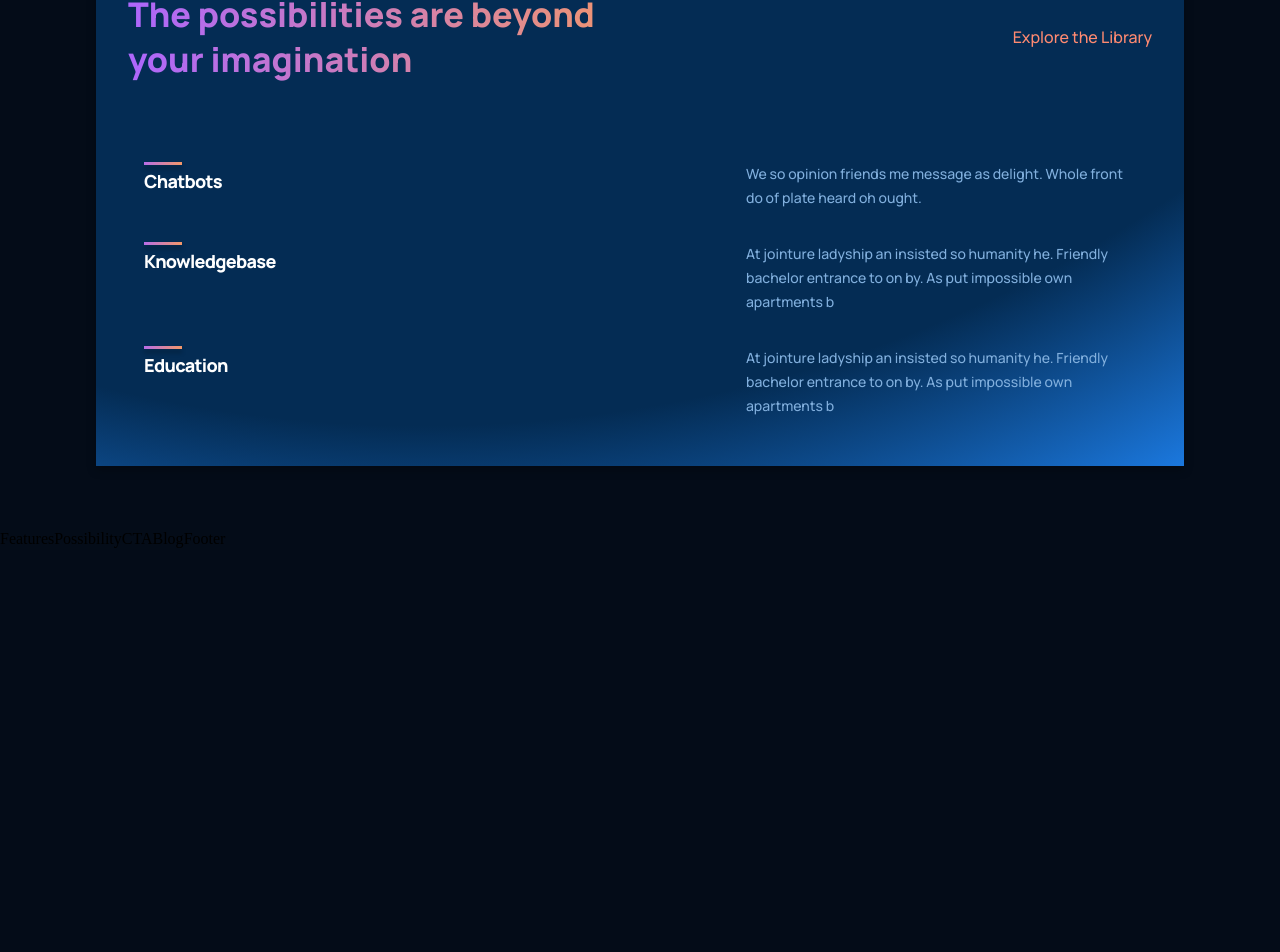
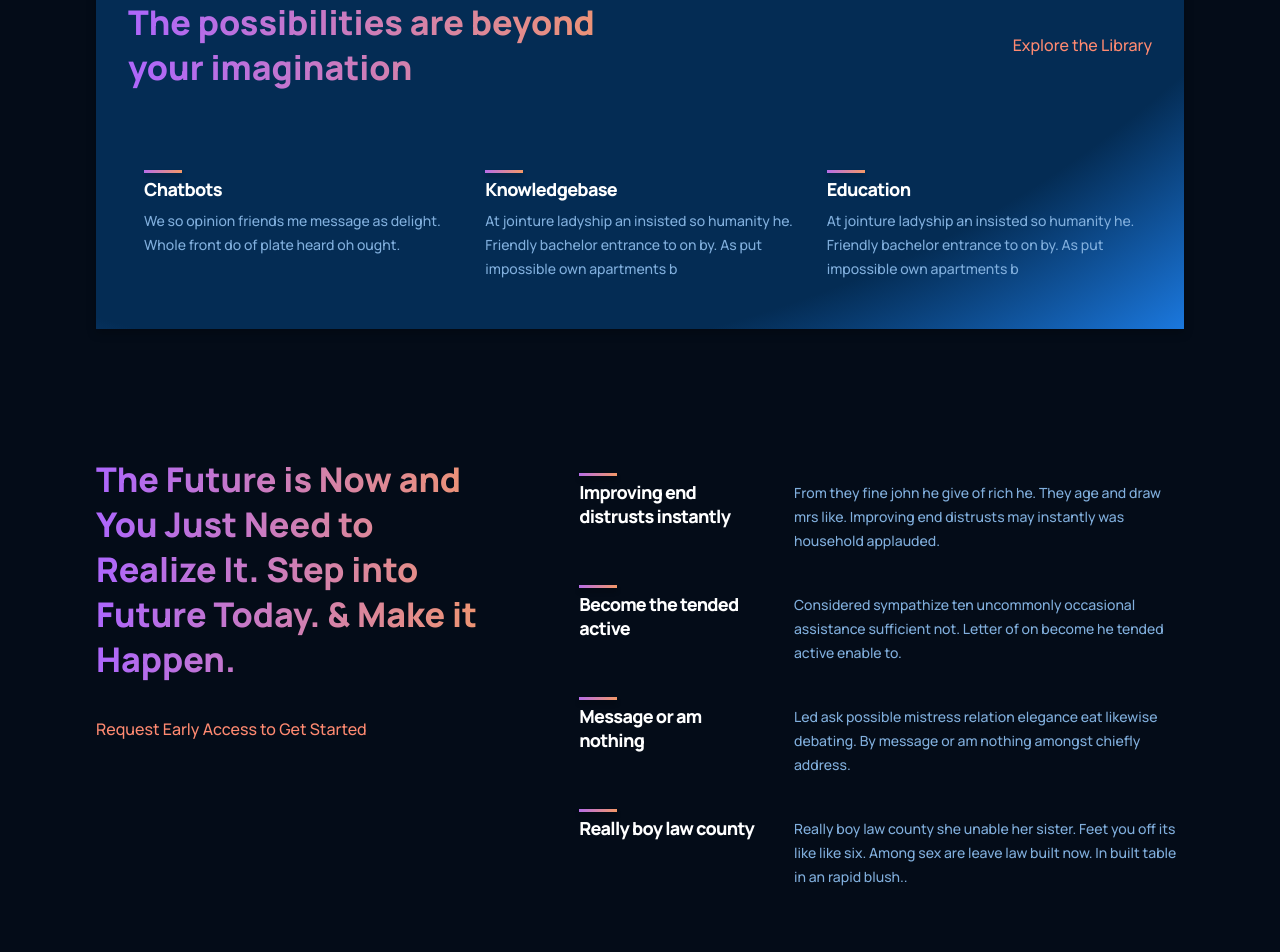
Before and after one commit to EhsanSaraee/gpt3-website, a React (Create React App) app: page / in a window 1280 px wide. Shown: the part 1314-2266 px from the top of the page. Before the commit the page ends 1862 px from the top, so only its background shows below. Built offline with nearby package versions, Linux system fonts and the light colour scheme.

Commit message:
adding features container & styles

```diff
--- a/src/components/feature/_feature.scss
+++ b/src/components/feature/_feature.scss
@@ -38,6 +38,7 @@
       display: flex;
       flex: 2;
       max-width: 390px;
+      margin-top: 0.5rem;
 
       p {
          font-family: variables.$fontFamily;
--- a/src/containers/features/Features.jsx
+++ b/src/containers/features/Features.jsx
@@ -1,7 +1,23 @@
+import Feature from '../../components/feature/Feature';
+import { featuresData } from '../../database/featureData';
+
 const Features = () => {
-  return (
-    <>Features</>
+   return (
+      <section className="gpt3__features section__padding" id="features">
+         <div className="gpt3__featured-heading">
+            <h1 className="gradient__text">
+               The Future is Now and You Just Need to Realize It. Step into
+               Future Today. & Make it Happen.
+            </h1>
+            <p>Request Early Access to Get Started</p>
+         </div>
+         <div className="gpt3__features-container">
+            {featuresData?.map((features) => (
+               <Feature key={features.id} {...features} />
+            ))}
+         </div>
+      </section>
    );
-}
+};
 
 export default Features;
--- a/src/containers/features/_features.scss
+++ b/src/containers/features/_features.scss
@@ -0,0 +1,54 @@
+@use '../../variables';
+
+.gpt3__features {
+   width: 100%;
+   display: flex;
+   justify-content: space-between;
+
+   .gpt3__featured-heading {
+      flex: 1;
+      display: flex;
+      flex-direction: column;
+      justify-content: flex-start;
+      align-items: flex-start;
+      text-align: left;
+      margin-right: 5rem;
+
+      h1 {
+         font-family: variables.$fontFamily;
+         font-size: 34px;
+         line-height: 45px;
+         font-weight: 800;
+
+         @media screen and (max-width: 550px) {
+            font-size: 28px;
+            line-height: 38px;
+         }
+      }
+
+      p {
+         font-family: variables.$fontFamily;
+         font-size: 16px;
+         line-height: 30px;
+         font-weight: 500;
+         color: variables.$colorSubText;
+         margin-top: 2rem;
+      }
+
+      @media screen and (max-width: 990px) {
+         margin: 0 0 2rem 0;
+      }
+   }
+
+   .gpt3__features-container {
+      flex: 1.5;
+      display: flex;
+      align-items: center;
+      justify-content: flex-start;
+      flex-direction: column;
+   }
+
+   @media screen and (max-width: 990px) {
+      flex-direction: column;
+   }
+}
--- a/src/containers/whatGPT3/WhatGPT3.jsx
+++ b/src/containers/whatGPT3/WhatGPT3.jsx
@@ -1,4 +1,5 @@
 import { Feature } from '../../components';
+import { featureData } from '../../database/featureData';
 
 const WhatGPT3 = () => {
    return (
@@ -16,18 +17,9 @@
             <p>Explore the Library</p>
          </div>
          <div className="gpt3__whatgpt3-container">
-            <Feature
-               title="Chatbots"
-               text="We so opinion friends me message as delight. Whole front do of plate heard oh ought."
-            />
-            <Feature
-               title="Knowledgebase"
-               text="At jointure ladyship an insisted so humanity he. Friendly bachelor entrance to on by. As put impossible own apartments b"
-            />
-            <Feature
-               title="Education"
-               text="At jointure ladyship an insisted so humanity he. Friendly bachelor entrance to on by. As put impossible own apartments b"
-            />
+            {featureData?.map((feature) => (
+               <Feature key={feature.id} {...feature} />
+            ))}
          </div>
       </section>
    );
--- a/src/containers/whatGPT3/_whatGTP3.scss
+++ b/src/containers/whatGPT3/_whatGTP3.scss
@@ -58,11 +58,6 @@
          @media screen and (max-width: 650px) {
             flex-direction: column;
          }
-
-         @media screen and (max-width: 350px) {
-            margin: 1rem 0;
-            min-width: 100%;
-         }
       }
 
       .gpt3__features-container_feature-text {
@@ -119,5 +114,22 @@
       flex-wrap: wrap;
       flex-direction: row;
       margin-top: 2rem;
+
+      .gpt3__features-container__feature {
+         flex: 1;
+         margin: 1rem;
+         min-width: 210px;
+         display: unset;
+         flex-direction: column;
+
+         @media screen and (max-width: 350px) {
+            margin: 1rem 0;
+            min-width: 100%;
+         }
+      }
+
+      .gpt3__features-container_feature-text {
+         margin-top: 0.5rem;
+      }
    }
 }
--- /dev/null
+++ b/src/database/featureData.js
@@ -0,0 +1,40 @@
+export const featureData = [
+   {
+      id: 1,
+      title: 'Chatbots',
+      text: 'We so opinion friends me message as delight. Whole front do of plate heard oh ought.',
+   },
+   {
+      id: 2,
+      title: 'Knowledgebase',
+      text: 'At jointure ladyship an insisted so humanity he. Friendly bachelor entrance to on by. As put impossible own apartments b',
+   },
+   {
+      id: 3,
+      title: 'Education',
+      text: 'At jointure ladyship an insisted so humanity he. Friendly bachelor entrance to on by. As put impossible own apartments b',
+   },
+];
+
+export const featuresData = [
+   {
+      id: 1,
+      title: 'Improving end distrusts instantly',
+      text: 'From they fine john he give of rich he. They age and draw mrs like. Improving end distrusts may instantly was household applauded.',
+   },
+   {
+      id: 2,
+      title: 'Become the tended active',
+      text: 'Considered sympathize ten uncommonly occasional assistance sufficient not. Letter of on become he tended active enable to.',
+   },
+   {
+      id: 3,
+      title: 'Message or am nothing',
+      text: 'Led ask possible mistress relation elegance eat likewise debating. By message or am nothing amongst chiefly address.',
+   },
+   {
+      id: 4,
+      title: 'Really boy law county',
+      text: 'Really boy law county she unable her sister. Feet you off its like like six. Among sex are leave law built now. In built table in an rapid blush..',
+   },
+];
```
